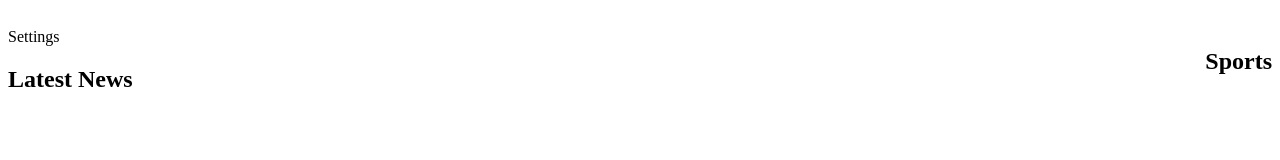
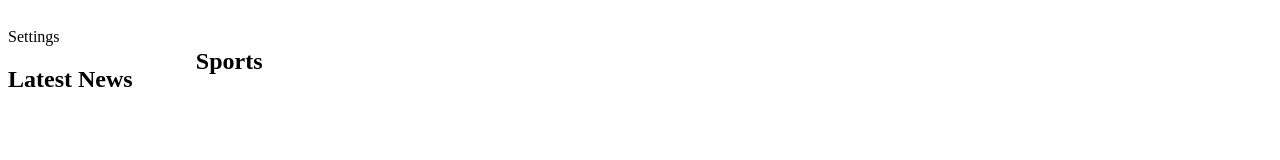
Before and after one commit to sportsApp/sportsApp, a website: page app/index.html in a window 1280 px wide. Drawn offline with nearby package versions, Linux system fonts and the light colour scheme; some packages are replaced by stand-ins of ours; files that its build step writes are made by us from their sources.

Commit message:
fixing styles and class names

```diff
--- a/app/styles/main.scss
+++ b/app/styles/main.scss
@@ -15,9 +15,10 @@ body {
 
 .news-body {
   padding-right: 25%;
+  margin-right: 5%;
   float: left;
 }
 .news-nav {
-  float:right;
+  float:left;
   margin-left: -25%;
 }
--- a/app/views/main.html
+++ b/app/views/main.html
@@ -12,7 +12,7 @@
 <aside class="news-nav">
   <h1>Sports</h1>
 
-  <ul style="" class="news-nav">
+  <ul>
     <li ng-repeat="sport in sports | filter:{links.api.news:'!!'}">
       <p data-sport="{{sport.name}}" ng-click="refreshNews($event); activeLink($index)" ng-class="{ 'active': $index == selectedIndex }">
         {{ sport.name }}
```
